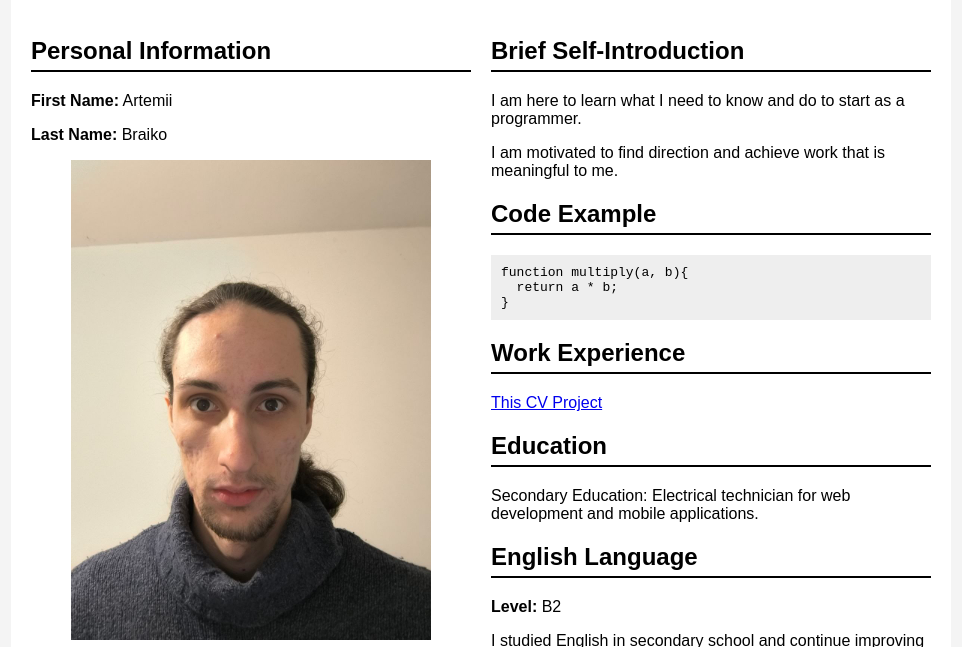
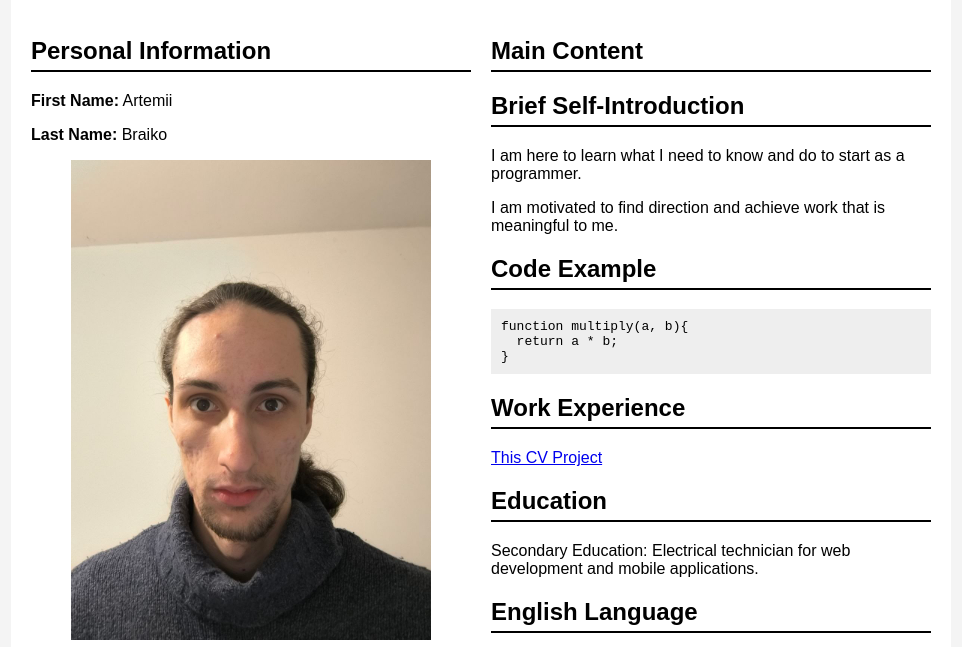
Before and after one commit to Artemi1Braiko/rsschool-cv, a plain HTML site: page index.html in a window 1280 px wide. Shown: the part 159-806 px from the top of the page, without its empty margins (159-1121 px from the left). Drawn offline with Linux system fonts and the light colour scheme.

Commit message:
feat: Update index.html

```diff
--- a/index.html
+++ b/index.html
@@ -58,6 +58,7 @@
     </section>
   </aside>
   <section class="right">
+    <h2>Main Content</h2>
     <article id="about">
       <h2>Brief Self-Introduction</h2>
       <p>I am here to learn what I need to know and do to start as a programmer.</p>
```
